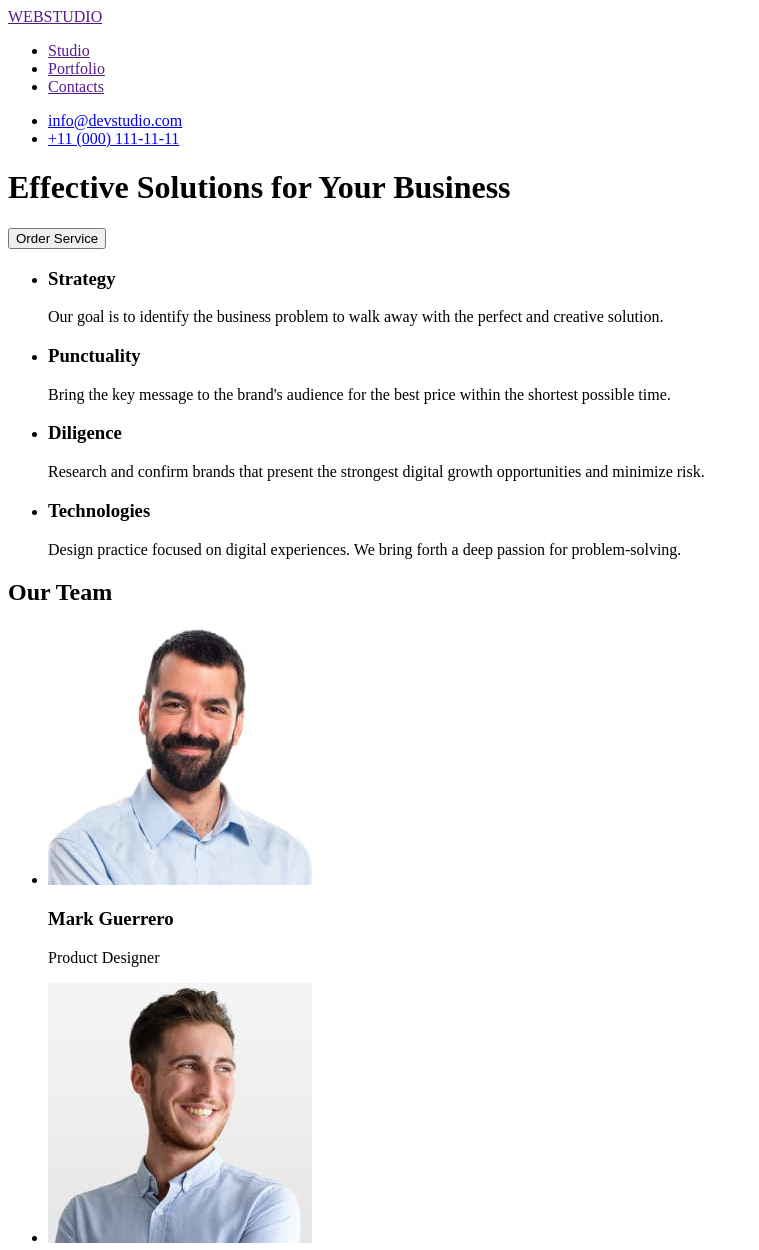
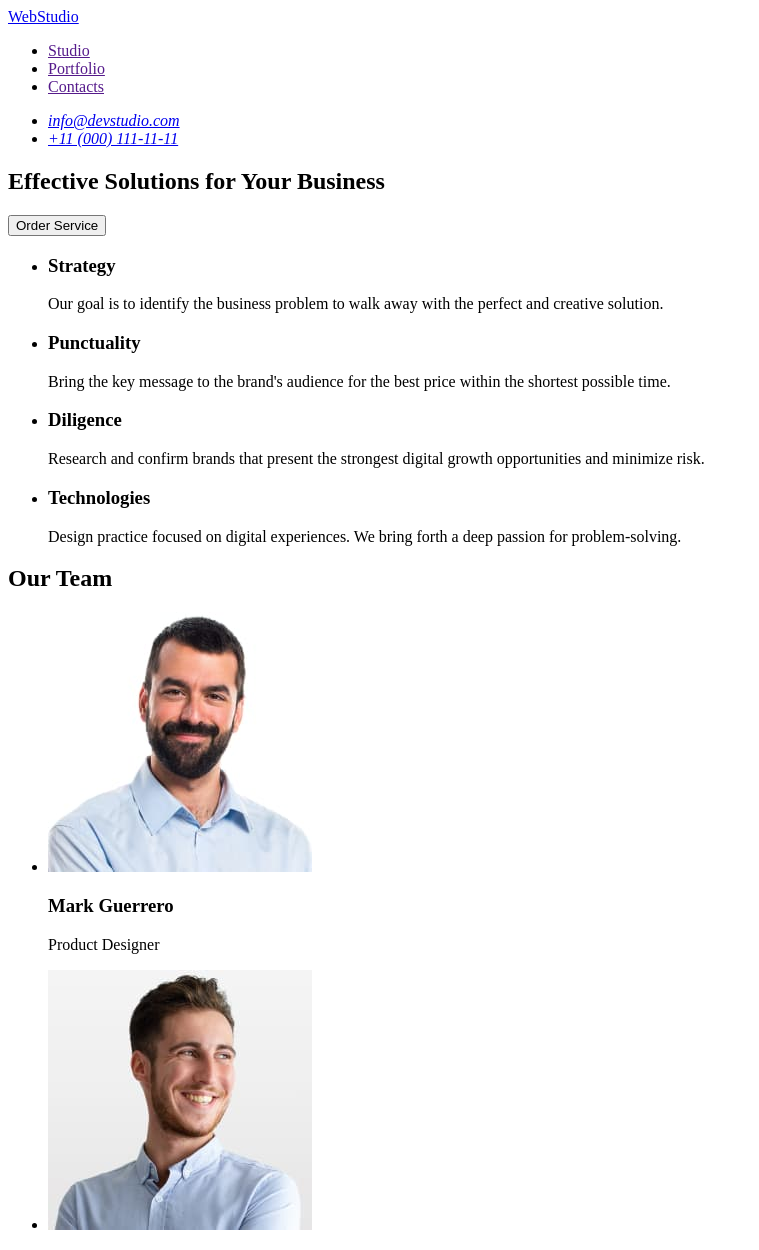
Before and after one commit to str8ndrew/goit-markup-hw-01, a plain HTML site: page index.html in a window 1280 px wide. Shown: the top 1250 px of the page, without its empty margins (0-759 px from the left). Drawn offline with Linux system fonts and the light colour scheme.

Commit message:
remake html

```diff
--- a/index.html
+++ b/index.html
@@ -8,8 +8,9 @@
 <body>
     <!-- ШАПКА САЙТУ (HEADER) -->
     <header>
-<a href="">WEBSTUDIO</a>
 <nav>
+<a href="./index.html">WebStudio</a>
+
     <ul>
         <li>
             <a href="">Studio</a>
@@ -22,6 +23,7 @@
         </li>
     </ul>
 </nav>
+<address>
 <ul>
     <li>
         <a href="mailto:info@devstudio.com">info@devstudio.com</a>
@@ -30,12 +32,16 @@
         <a href="tel:+110001111111">+11 (000) 111-11-11</a>
     </li>
 </ul>
+</address>
     </header>
     <!-- ОСНОВНИЙ КОНТЕНТ (MAIN) -->
     <main>
+        <section>
 <h1>Effective Solutions for Your Business</h1>
 <button type="button">Order Service</button>
-<h2 hidden>?</h2>
+</section>
+<section>
+<h2 hidden>Title second section</h2>
 <ul>
     <li>
         <h3>Strategy</h3>
@@ -63,6 +69,8 @@
         </p>
     </li>
 </ul>
+</section>
+<section>
 <h2>Our Team</h2>
 <ul>
     <li>
@@ -98,10 +106,11 @@
         <p>UI Designer</p>
     </li>
 </ul>
+</section>
     </main>
     <!-- ПІДВАЛ САЙТУ (FOOTER) -->
     <footer>
-        <a href="">WEBSTUDIO</a>
+        <a href="./index.html">WebStudio</a>
         <p>
             Increase the flow of customers and sales for your business with digital marketing & growth solutions.
         </p>
```
Also changed, not shown: images/img3 copy.jpg (deleted).
